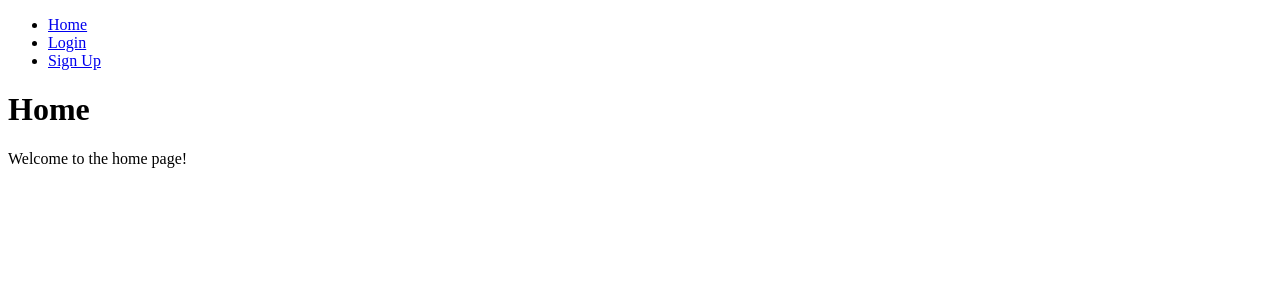
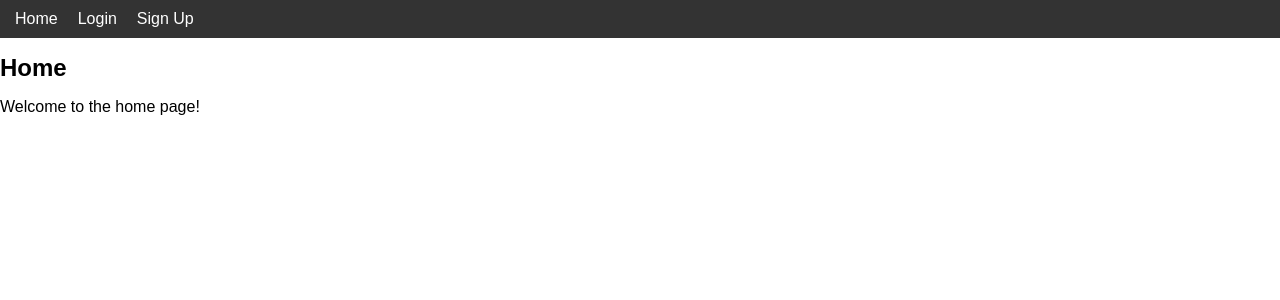
Before and after one commit to Dr-GitH/Solve, a React (Create React App) app in the folder client/: page / in a window 1280 px wide. Shown: the top 300 px of the page. Built offline with nearby package versions, Linux system fonts and the light colour scheme.

Commit message:
basic css added

```diff
--- a/client/src/App.css
+++ b/client/src/App.css
@@ -0,0 +1,124 @@
+/* app.css */
+
+/* Global Styles */
+body {
+    font-family: Arial, sans-serif;
+    margin: 0;
+    padding: 0;
+  }
+
+  .container {
+    max-width: 960px;
+    margin: 0 auto;
+    padding: 20px;
+  }
+
+  /* Navigation */
+  nav {
+    background-color: #333;
+    color: #fff;
+    padding: 10px;
+  }
+
+  nav ul {
+    list-style: none;
+    margin: 0;
+    padding: 0;
+  }
+
+  nav ul li {
+    display: inline-block;
+    margin-right: 10px;
+  }
+
+  nav ul li a {
+    color: #fff;
+    text-decoration: none;
+    padding: 5px;
+  }
+
+  nav ul li a:hover {
+    text-decoration: underline;
+  }
+
+  /* Page Header */
+  h1 {
+    font-size: 24px;
+    margin-bottom: 10px;
+  }
+
+  h2 {
+    font-size: 20px;
+    margin-bottom: 10px;
+  }
+
+  /* Forms */
+  form {
+    margin-bottom: 20px;
+  }
+
+  form input[type="text"],
+  form input[type="password"],
+  form select {
+    width: 200px;
+    padding: 5px;
+    margin-bottom: 10px;
+  }
+
+  form button[type="submit"] {
+    padding: 5px 10px;
+    background-color: #333;
+    color: #fff;
+    border: none;
+    cursor: pointer;
+  }
+
+  form button[type="submit"]:hover {
+    background-color: #555;
+  }
+
+  /* Image Upload */
+  .upload-container {
+    margin-top: 20px;
+  }
+
+  .upload-container select {
+    margin-bottom: 10px;
+  }
+
+  .upload-container input[type="file"] {
+    margin-bottom: 10px;
+  }
+
+  /* Certificate List */
+  .certificate-list {
+    margin-top: 20px;
+  }
+
+  .certificate-list a {
+    display: block;
+    margin-bottom: 10px;
+    color: #333;
+    text-decoration: none;
+  }
+
+  .certificate-list a:hover {
+    text-decoration: underline;
+  }
+
+  .certificate-list p {
+    color: #666;
+    margin: 0;
+  }
+
+  /* Error Message */
+  .error-message {
+    color: red;
+    margin-bottom: 10px;
+  }
+
+  /* Success Message */
+  .success-message {
+    color: green;
+    margin-bottom: 10px;
+  }
--- a/client/src/App.js
+++ b/client/src/App.js
@@ -2,6 +2,7 @@ import React, { useState, useEffect } from 'react';
 import { BrowserRouter as Router, Routes, Route, Link, Outlet, useNavigate } from 'react-router-dom';
 import bcrypt from 'bcryptjs';
 import axios from 'axios';
+import './App.css';
 
 function App() {
 
```
